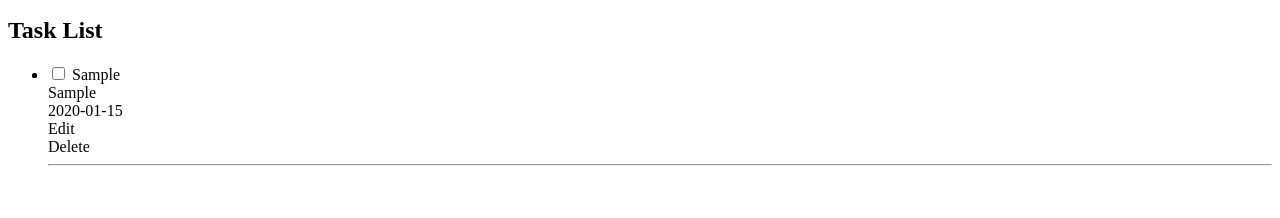
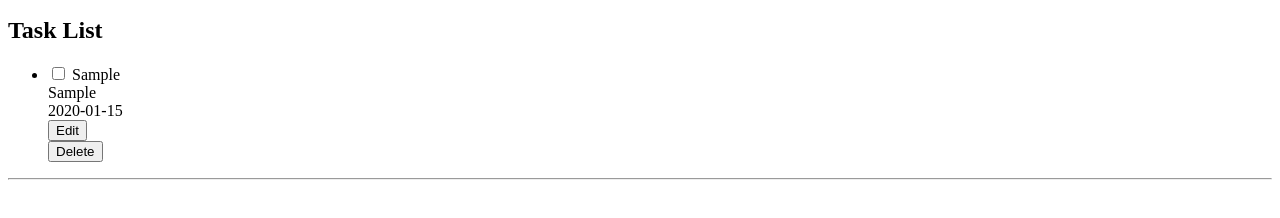
Before and after one commit to IndigoBlack/JavaScript-projects, a plain HTML site: page Todo/index.html in a window 1280 px wide. Both pictures are taken after typing "Sample", "Sample", "2020-01-15" into the empty fields and a click on the button "Submit". Shown: the part 126-344 px from the top of the page. Drawn offline with Linux system fonts and the light colour scheme.

Commit message:
edit button on Todo list

```diff
--- a/Todo/index.html
+++ b/Todo/index.html
@@ -23,7 +23,7 @@
             <button id="submit" onclick="addTask()">Submit</button>
         </div>
         <h2>Task List</h2>
-        <ul class="task-list"></ul>
+        <ul class="task-list"></ul><hr>
     </div>
     <script type="text/javascript" src="script.js"></script>
 </body>
--- a/Todo/script.js
+++ b/Todo/script.js
@@ -15,17 +15,52 @@ function addTask() {
     const taskList = document.querySelector(".task-list");
     const li = document.createElement("li");
     li.innerHTML = `
-        <li><input type="checkbox">
-            ${title}<br>
-            ${description}<br>
-            <span>${date}</span><br>
-            <span class="edit-btn">Edit</span><br>
-            <span class="delete=btn">Delete</span><hr>
-        </li>
+        <input type="checkbox">
+            <span class="task-title">${title}</span><br>
+            <span class="task-description">${description}</span><br>
+            <span class="task-date">${date}</span><br>
+            <button class="edit-btn">Edit</button><br>
+            <button class="delete=btn">Delete</button><br>
+
     `;
     taskList.appendChild(li);
+
+    const editButton = li.querySelector(".edit-btn");
+    editButton.addEventListener("click", function() {
+        const taskTitle = li.querySelector(".task-title");
+        const taskDescription = li.querySelector(".task-description");
+        const taskDate = li.querySelector(".task-date");
+
+        const updateTitle = prompt("Edit title: ", taskTitle.textContent);
+        const updateDescription = prompt("Edit description: ", taskDescription.textContent);
+        taskTitle.textContent = updateTitle;
+        taskDescription.textContent = updateDescription
+        /*
+        if (editButton.textContent === "Edit") {
+            taskTitle.contentEditable = true;
+            taskDescription.contentEditable = true;
+            taskDate.contentEditable = true;
+            editButton.textContent = "Save";
+        } else {
+            taskTitle.contentEditable = false;
+            taskDescription.contentEditable = false;
+            taskDate.contentEditable = false;
+            editButton.textContent = "Edit";
+        }
+        */
+    })
 }
 
-function edit() {
-
+/*
+function edit(li) {
+    // create an input that will show up when one clicks the edit button.
+    // Get the value of whatever the user typed in the input.
+    // Save the value.
+    const edit = li.querySelector(".edit-btn");
+    const input = document.createElement("input");
+    input.type = "text";
+    input.placeholder = "Enter text here";
+    document.body.appendChild(input);
+    input.style.diplay = "none";
 }
+*/
```
